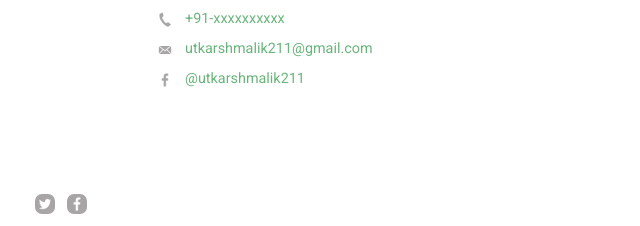
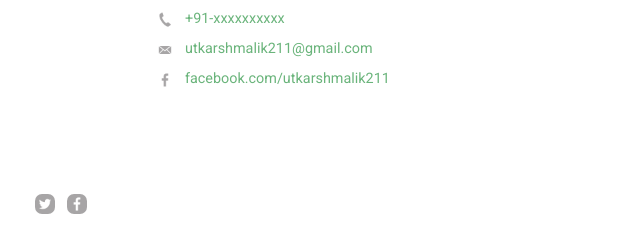
Before and after one commit to utkarshmalik211/firstWP, a plain HTML site: page contact.html in a window 1280 px wide. Shown: the part 211-437 px from the top of the page, 579-1219 px from the left. Drawn offline with nearby package versions, Linux system fonts and the light colour scheme.

Commit message:
Update contact.html

```diff
--- a/contact.html
+++ b/contact.html
@@ -38,7 +38,7 @@
               <ul class="contact-info">
                 <li class="phone"><a href="tel: ">+91-xxxxxxxxxx</a></li>
                 <li class="mail"><a href="mailto:utkarshmalik211@gmail.com">utkarshmalik211@gmail.com</a></li>
-                <li class="fb"><a href="http://facebook.com/utkarshmalik211">@utkarshmalik211</a></li>
+                <li class="fb"><a href="http://facebook.com/utkarshmalik211">facebook.com/utkarshmalik211</a></li>
               </ul>
             </section>
             <footer>
```
